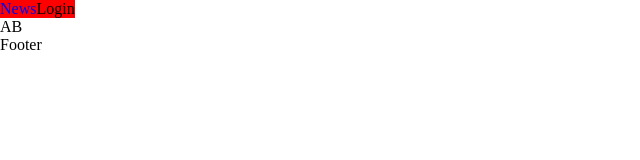
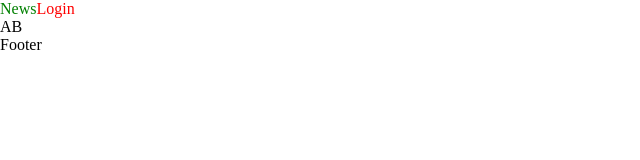
Before and after one commit to kyrylGlobal/Global-Trendline-Office-Server-Front, a React (Create React App) app: page /News in a window 1280 px wide. Shown: the top 160 px of the page, without its empty margins (0-640 px from the left). Built offline with nearby package versions, Linux system fonts and the light colour scheme.

Commit message:
Using styled components

```diff
--- a/package.json
+++ b/package.json
@@ -11,10 +11,12 @@
     "@types/react": "^17.0.38",
     "@types/react-dom": "^17.0.11",
     "@types/react-router-dom": "^5.3.2",
+    "@types/styled-components": "^5.1.19",
     "react": "^17.0.2",
     "react-dom": "^17.0.2",
     "react-router-dom": "^6.2.1",
     "react-scripts": "5.0.0",
+    "styled-components": "^5.3.3",
     "typescript": "^4.5.4",
     "web-vitals": "^2.1.2"
   },
--- a/src/App.tsx
+++ b/src/App.tsx
@@ -1,6 +1,6 @@
 import Footer from "./components/Footer/Footer";
 import Header from "./components/Header/Header";
-import { BrowserRouter, Route, Routes } from "react-router-dom";
+import { BrowserRouter, Navigate, Route, Routes } from "react-router-dom";
 import { FC } from "react";
 import News from "./components/Pages/News/News";
 
@@ -11,7 +11,7 @@ const App:FC = () => {
         <Header />
         <main className="main">
         <Routes>
-            <Route path="/" element={<News />} />
+            <Route path="/" element={<Navigate  to="/News"/>} />
             <Route path="/News" element={<News />} />
           </Routes>
         </main>
--- a/src/components/Header/Header.css
+++ /dev/null
@@ -1,4 +0,0 @@
-.header{
-    background-color: red;
-    display: inline-block;
-}
--- a/src/components/Header/Header.tsx
+++ b/src/components/Header/Header.tsx
@@ -1,16 +1,17 @@
 import { FC } from "react";
-import { NavLink } from "react-router-dom";
-import "./Header.css";
+import StyledNavLink from "../styles/StyledNavLink.styled";
 
 const Header:FC = () => {
     return (
-        <header className="header">
+        <header>
             <nav>
                 <ul>
                     <li>
-                        <NavLink className={(navData) => navData.isActive ? "": ""} to="/News">News</NavLink>
+                        <StyledNavLink color="red" to="/News" >News</StyledNavLink>
                     </li>
-                    <li>Login</li>
+                    <li>
+                        <StyledNavLink color="red" to="/Login" >Login</StyledNavLink>
+                    </li>
                 </ul>
             </nav>
         </header>
--- /dev/null
+++ b/src/components/styles/StyledNavLink.styled.tsx
@@ -0,0 +1,15 @@
+import { NavLink } from "react-router-dom";
+import styled from "styled-components";
+
+interface IStyledNavLink{
+    color?: string;
+}
+
+const StyledNavLink = styled(NavLink)<IStyledNavLink>`
+    color: ${props => props.color ? props.color : "blue"};
+    &.active {
+        color: green;
+    }
+`;
+
+export default StyledNavLink;
```
Also changed, not shown: 1 other file (tests, documents, lock files or other folders).
